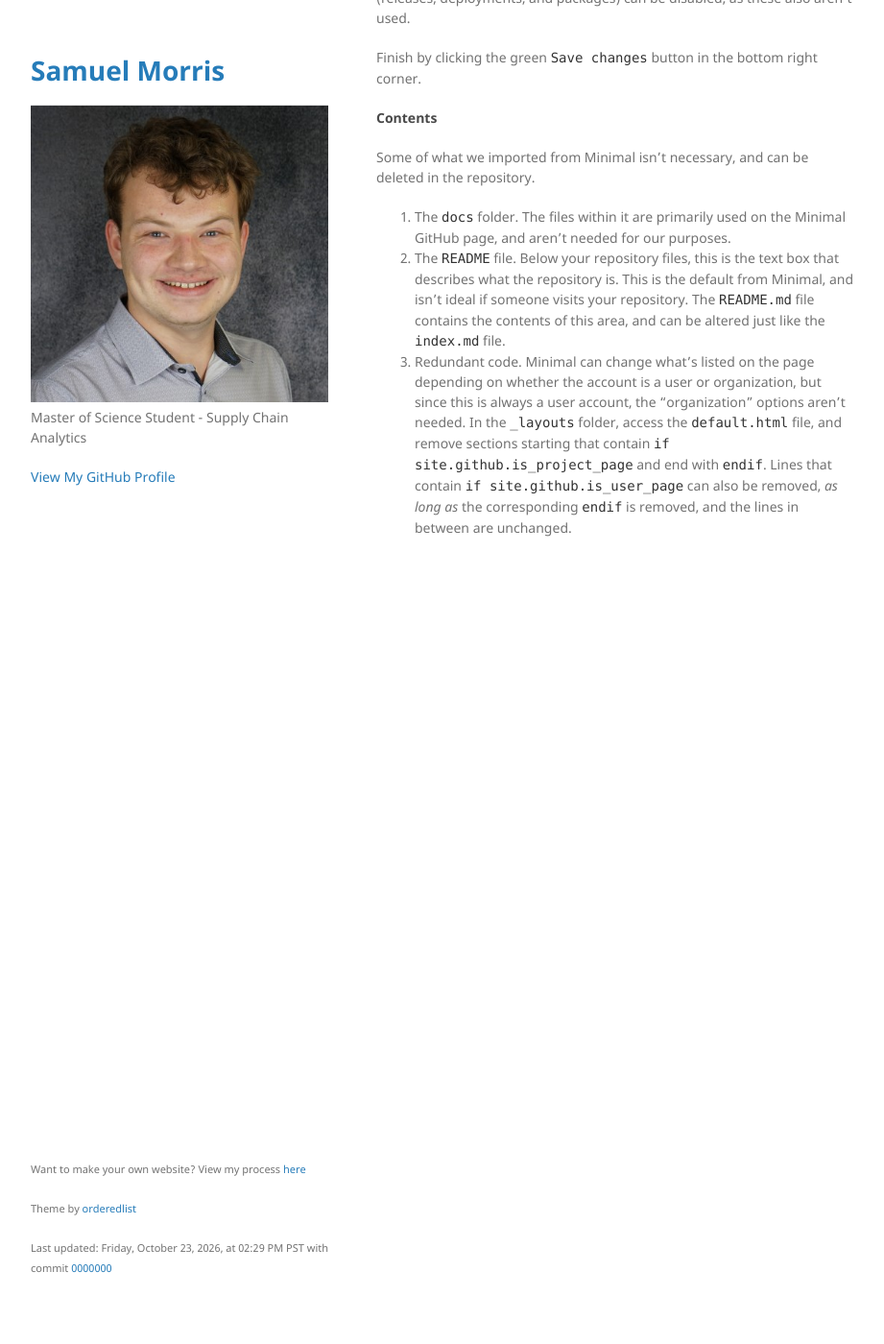
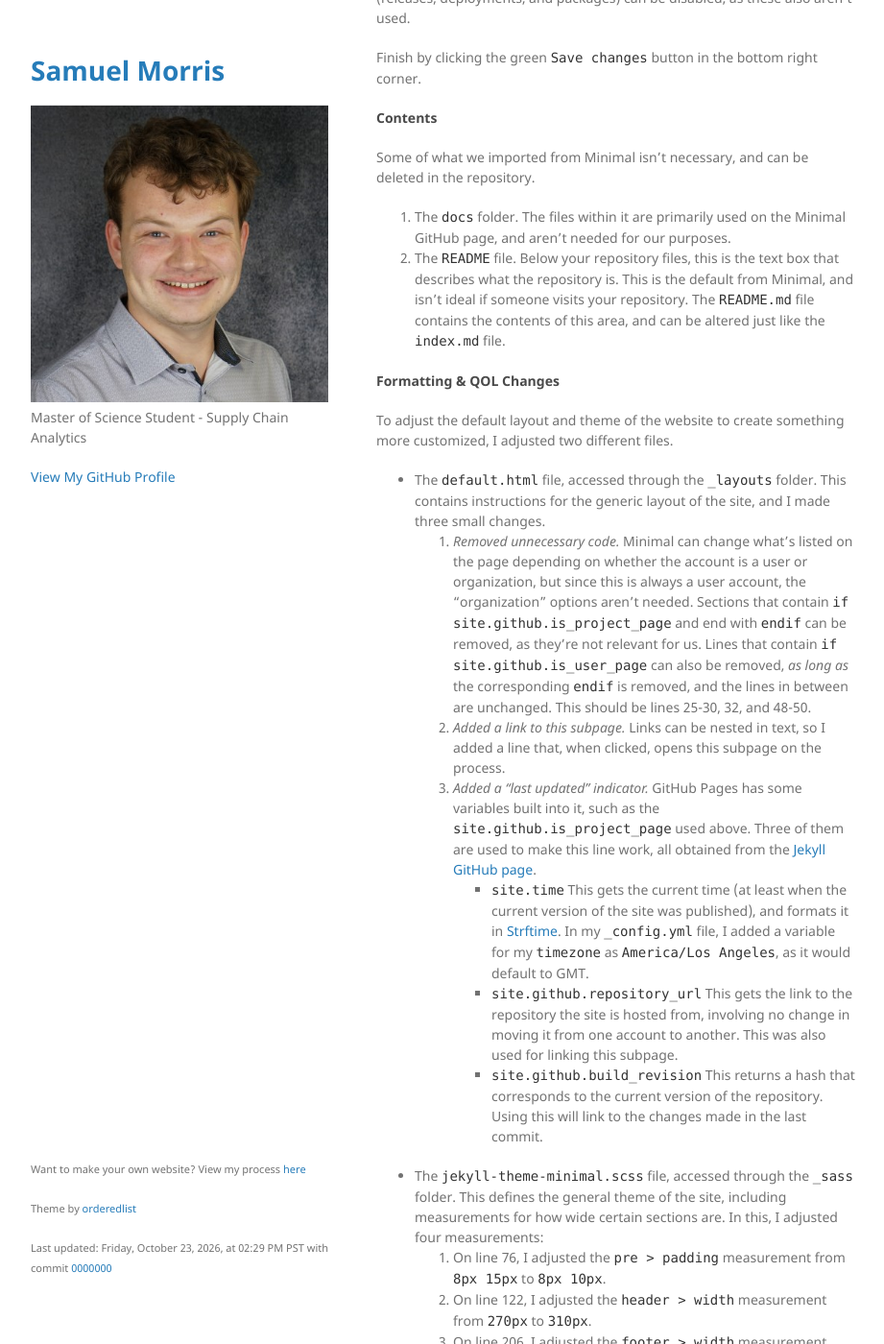
Before and after one commit to morris-sam/morris-sam.github.io, a Jekyll site: the page built from process/index.md, in a window 1280 px wide and 1400 px high, scrolled down 4887 px. Shown: the whole window at 96% size, without its empty margins (178-1099 px from the left). Built offline with Jekyll 4.4.1, drawn with Linux system fonts in a browser that asks for light colours; our own code applies the rules of GitHub Pages for plain Markdown files; some of the changed text lies outside the part shown.

Commit message:
more process changes

```diff
--- a/_layouts/default.html
+++ b/_layouts/default.html
@@ -38,7 +38,7 @@
 
       </section>
       <footer>
-        <p><small>Want to make your own website? View my process <a href="https://morris-sam.github.io/process">here</a></small></p>
+        <p><small>Want to make your own website? View my process <a href="{{ site.github.repository_url }}/process">here</a></small></p>
         <p><small>Theme by <a href="https://github.com/orderedlist">orderedlist</a></small></p>
         <p><small>Last updated: {{ site.time | date: "%A, %B %e, %Y, at %I:%M %p PST" }} with commit <a href="{{ site.github.repository_url }}/commit/{{ site.github.build_revision }}">{{ site.github.build_revision | slice: 0, 7 }}</a></small></p>
       </footer>
--- a/process/index.md
+++ b/process/index.md
@@ -165,6 +165,22 @@ Some of what we imported from Minimal isn't necessary, and can be deleted in the
 1. The `docs` folder. The files within it are primarily used on the Minimal GitHub page, and aren't needed for our purposes.
 2. The `README` file. Below your repository files, this is the text box that describes what the repository is. This is the default from Minimal, and isn't ideal if someone visits your repository.
    The `README.md` file contains the contents of this area, and can be altered just like the `index.md` file.
-3. Redundant code. Minimal can change what's listed on the page depending on whether the account is a user or organization, but since this is always a user account, the "organization" options aren't needed.
-   In the `_layouts` folder, access the `default.html` file, and remove sections starting that contain `if site.github.is_project_page` and end with `endif`.
+
+#### Formatting & QOL Changes
+
+To adjust the default layout and theme of the website to create something more customized, I adjusted two different files.
+- The `default.html` file, accessed through the `_layouts` folder. This contains instructions for the generic layout of the site, and I made three small changes.
+   1. *Removed unnecessary code.* Minimal can change what's listed on the page depending on whether the account is a user or organization, but since this is always a user account, the "organization" options aren't needed.
+   Sections that contain `if site.github.is_project_page` and end with `endif` can be removed, as they're not relevant for us.
    Lines that contain `if site.github.is_user_page` can also be removed, _as long as_ the corresponding `endif` is removed, and the lines in between are unchanged.
+   This should be lines 25-30, 32, and 48-50.
+  2. *Added a link to this subpage.* Links can be nested in text, so I added a line that, when clicked, opens this subpage on the process.
+  3. *Added a "last updated" indicator.* GitHub Pages has some variables built into it, such as the `site.github.is_project_page` used above. Three of them are used to make this line work, all obtained from the [Jekyll GitHub page](https://github.com/jekyll/github-metadata/blob/main/docs/site.github.md).
+  - `site.time` This gets the current time (at least when the current version of the site was published), and formats it in [Strftime](https://strftime.net). In my `_config.yml` file, I added a variable for my `timezone` as `America/Los Angeles`, as it would default to GMT.
+  - `site.github.repository_url` This gets the link to the repository the site is hosted from, involving no change in moving it from one account to another. This was also used for linking this subpage.
+  - `site.github.build_revision` This returns a hash that corresponds to the current version of the repository. Using this will link to the changes made in the last commit.
+- The `jekyll-theme-minimal.scss` file, accessed through the `_sass` folder. This defines the general theme of the site, including measurements for how wide certain sections are. In this, I adjusted four measurements:
+  1. On line 76, I adjusted the `pre > padding` measurement from `8px 15px` to `8px 10px`.
+  2. On line 122, I adjusted the `header > width` measurement from `270px` to `310px`.
+  3. On line 206, I adjusted the `footer > width` measurement from `270px` to `310px`.
+  4. On line 268, I adjusted the `body > padding` measurement from `15px` to `10px`.
```
